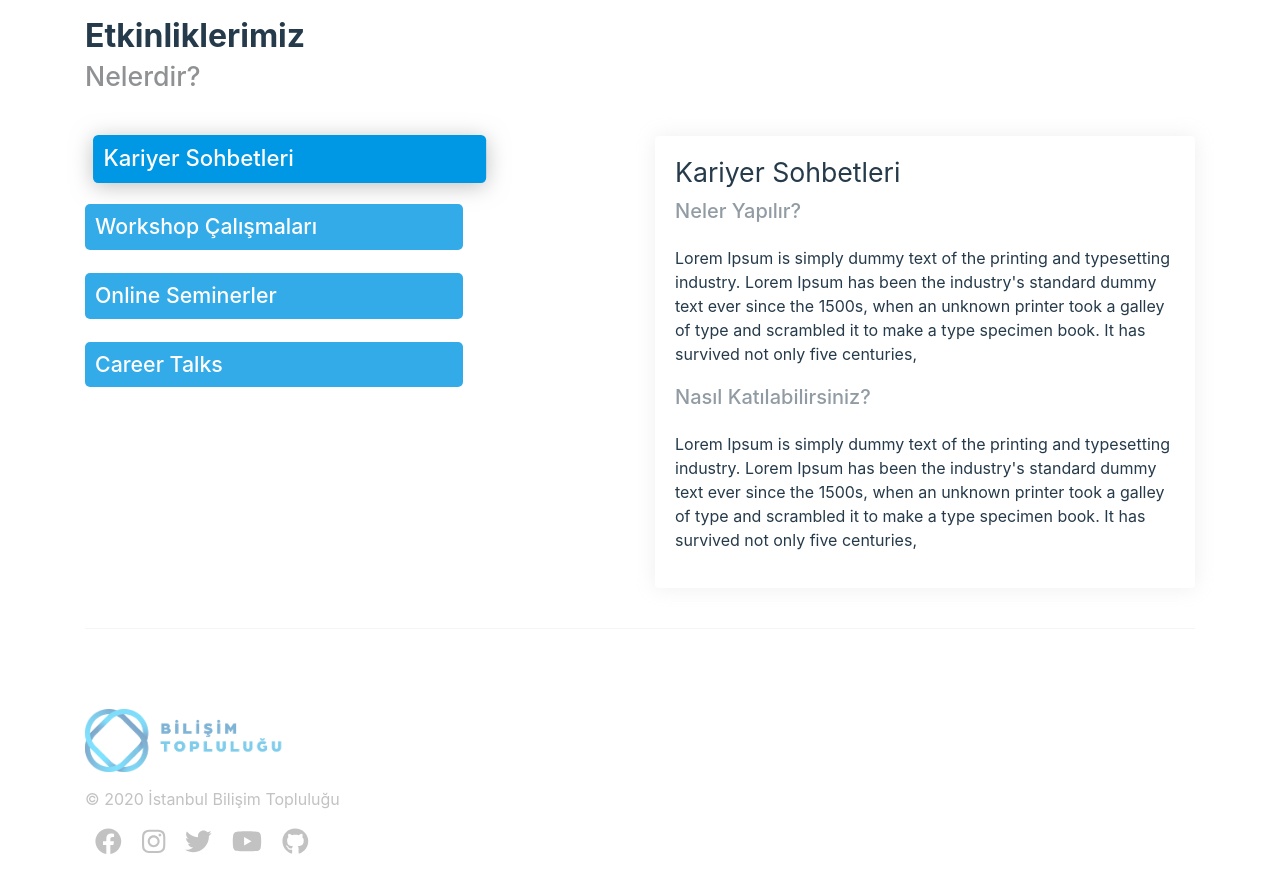
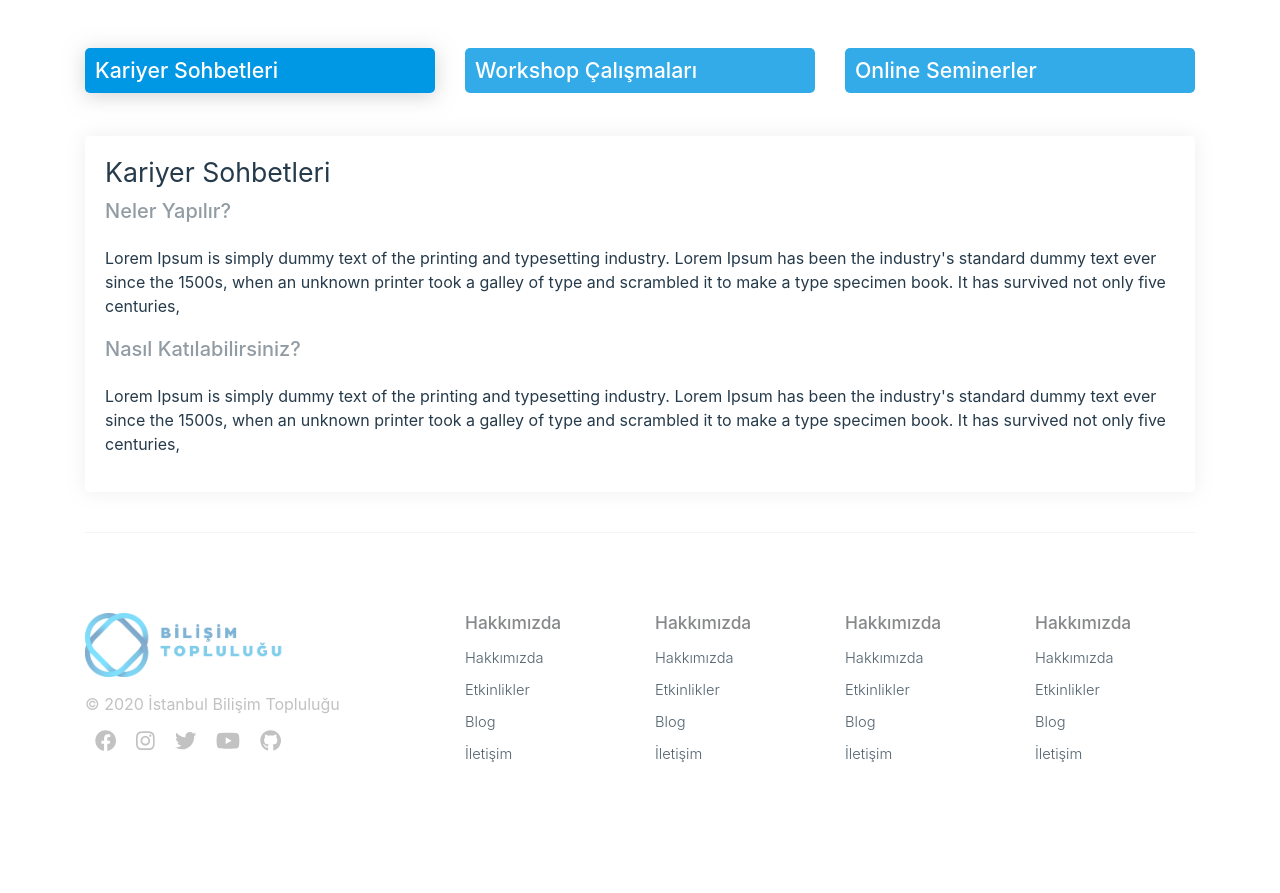
Before and after one commit to bilisimtoplulugu/IBT-Web-Client, a Next.js app: page / in a window 1280 px wide. Shown: the part 1764-2657 px from the top of the page. After the commit the page ends 2614 px from the top, so only its background shows below. Built offline with nearby package versions, Linux system fonts and the light colour scheme.

Commit message:
footer and events detail card edit

```diff
--- a/components/EventDateSlider.tsx
+++ b/components/EventDateSlider.tsx
@@ -80,7 +80,6 @@ export default function EventDateSlider() {
 
   return (
     <div data-aos="fade-right">
-      <h1 onClick={() => console.log(selectedEvent)}>test</h1>
       <CustomSlider {...settings}>
         <EventDateCard className={selectedEvent == 1 && 'active'} onClick={() => dispatch(addEvent(1))}>
           11 Mayıs Pazartesi,2020
--- a/components/Footer.tsx
+++ b/components/Footer.tsx
@@ -23,7 +23,7 @@ border-top:1px solid #f5f5f5;
     margin-top:10px;
 }
 .social-links a{
-    font-size:20pt;
+    font-size: 16pt;
     padding:10px;
     color: #868686;
     opacity: .5;
@@ -43,6 +43,25 @@ border-top:1px solid #f5f5f5;
     opacity: .5;
     color: #868686;
 }
+.footerTitle{
+    font-size: 13pt;
+    font-weight: 500;
+    color: #86888a;
+}
+.footerLinks ul{
+    list-style: none;
+    margin: 0;
+    padding: 0;
+}
+.footerLinks a{
+    display: block;
+    font-weight: 300;
+    font-size: 11pt;
+    color:#253a4a;
+    opacity: .8;
+    padding: 5px 0;
+    text-decoration: none;
+}
 `
 export default function Footer() {
     return (
@@ -50,7 +69,7 @@ export default function Footer() {
         <Container >
             <CustomFooter>
                 <Row>
-                   <Col xs={3}>
+                    <Col xs={12}  md={4} className="text-center text-md-left">
                         <Row>
                             <Col xs={12}>
                                 <Link href="/">
@@ -63,45 +82,146 @@ export default function Footer() {
                                 <div className="social-links">
                                     <Link href="/">
                                         <a>
-
                                             <FontAwesomeIcon className="instagramIcon" icon={faFacebook} />
-
                                         </a>
                                     </Link>
                                     <Link href="/">
                                         <a>
                                             <FontAwesomeIcon className="instagramIcon" icon={faInstagram} />
-
                                         </a>
                                     </Link>
                                     <Link href="/">
                                         <a>
-
                                             <FontAwesomeIcon className="instagramIcon" icon={faTwitter} />
-
-
                                         </a>
                                     </Link>
                                     <Link href="/">
                                         <a>
-
                                             <FontAwesomeIcon className="instagramIcon" icon={faYoutube} />
-
-
                                         </a>
                                     </Link>
                                     <Link href="/">
                                         <a>
-
                                             <FontAwesomeIcon className="instagramIcon" icon={faGithub} />
-
-
                                         </a>
                                     </Link>
                                 </div>
                             </Col>
                         </Row>
                     </Col>
+                    <Col xs={12} md={8} className="footerLinks">
+                        <Row>
+                            <Col xs={6} md={3}>
+                                <h6 className="footerTitle mt-5 mt-md-0 ">
+                                    Hakkımızda
+                                    </h6>
+                                <ul>
+                                    <li>
+                                        <Link href="/">
+                                            <a >Hakkımızda</a>
+                                        </Link>
+                                        </li>
+                                    <li>
+                                        <Link href="/">
+                                            <a >Etkinlikler</a>
+                                        </Link>
+                                        </li>
+                                    <li>  <
+                                        Link href="/">
+                                            <a >Blog</a>
+                                        </Link>
+                                        </li>
+                                    <li>
+                                        <Link href="/">
+                                            <a >İletişim</a>
+                                        </Link>
+                                        </li>
+                                </ul>
+                            </Col>
+                            <Col xs={6} md={3}>
+                                <h6 className="footerTitle mt-5 mt-md-0 ">
+                                    Hakkımızda
+                                    </h6>
+                                <ul>
+                                    <li>
+                                        <Link href="/">
+                                            <a >Hakkımızda</a>
+                                        </Link>
+                                        </li>
+                                    <li>
+                                        <Link href="/">
+                                            <a >Etkinlikler</a>
+                                        </Link>
+                                        </li>
+                                    <li>  <
+                                        Link href="/">
+                                            <a >Blog</a>
+                                        </Link>
+                                        </li>
+                                    <li>
+                                        <Link href="/">
+                                            <a >İletişim</a>
+                                        </Link>
+                                        </li>
+                                </ul>
+                            </Col>
+                            <Col xs={6} md={3}>
+                                <h6 className="footerTitle mt-5 mt-md-0 ">
+                                    Hakkımızda
+                                    </h6>
+                                <ul>
+                                    <li>
+                                        <Link href="/">
+                                            <a >Hakkımızda</a>
+                                        </Link>
+                                        </li>
+                                    <li>
+                                        <Link href="/">
+                                            <a >Etkinlikler</a>
+                                        </Link>
+                                        </li>
+                                    <li>  <
+                                        Link href="/">
+                                            <a >Blog</a>
+                                        </Link>
+                                        </li>
+                                    <li>
+                                        <Link href="/">
+                                            <a >İletişim</a>
+                                        </Link>
+                                        </li>
+                                </ul>
+                            </Col>
+                            <Col xs={6} md={3}>
+                                <h6 className="footerTitle mt-5 mt-md-0 ">
+                                    Hakkımızda
+                                    </h6>
+                                <ul>
+                                    <li>
+                                        <Link href="/">
+                                            <a >Hakkımızda</a>
+                                        </Link>
+                                        </li>
+                                    <li>
+                                        <Link href="/">
+                                            <a >Etkinlikler</a>
+                                        </Link>
+                                        </li>
+                                    <li>  <
+                                        Link href="/">
+                                            <a >Blog</a>
+                                        </Link>
+                                        </li>
+                                    <li>
+                                        <Link href="/">
+                                            <a >İletişim</a>
+                                        </Link>
+                                        </li>
+                                </ul>
+                            </Col>
+                        </Row>
+                    </Col>
+
                 </Row>
             </CustomFooter>
         </Container>
--- a/components/HomeEventCard.tsx
+++ b/components/HomeEventCard.tsx
@@ -1,6 +1,6 @@
-import React, {useState} from 'react';
-import {useSelector} from 'react-redux';
-import {Card, Row, Col} from 'react-bootstrap';
+import React, { useState } from 'react';
+import { useSelector } from 'react-redux';
+import { Card, Row, Col } from 'react-bootstrap';
 import styled from 'styled-components';
 import Link from 'next/link';
 import data from '../data';
@@ -45,13 +45,16 @@ export default function HomeEventCard() {
   const selectedEvent = useSelector((state) => state.eventReducer);
 
   return (
-    <Link href="/about" as="/hakkimizda">
+
+    <div>
+      {data.map((event) => {
+        if (event.id === selectedEvent) {
+          return (
+            <Link href="/about" as="/hakkimizda" >
               <a className="text-decoration-none">
                 <CustomCard>
                   <CustomCard.Body>
-            {data.map((event) => {
-              if (event.id === selectedEvent) {
-                return (
+
                     <Row>
                       <Col xs={12} md={4}>
                         <img src={event.img} />
@@ -72,12 +75,14 @@ export default function HomeEventCard() {
                         <p>{event.description}</p>
                       </Col>
                     </Row>
-                );
-              }
-            })}
+
                   </CustomCard.Body>
                 </CustomCard>
               </a>
             </Link>
           );
         }
+      })}
+    </div>
+  );
+}
--- a/components/HomeEventDetailCard.tsx
+++ b/components/HomeEventDetailCard.tsx
@@ -45,8 +45,7 @@ export default function HomeEventDetailCard() {
 
                     </div>
                     <p>
-            Lorem Ipsum is simply dummy text of the printing and typesetting industry. Lorem Ipsum has been the industry's standard dummy text ever since the 1500s, when an unknown printer took a galley of type and scrambled it to make a type specimen book. It has survived not only five centuries,
-</p>
+                        Lorem Ipsum is simply dummy text of the printing and typesetting industry. Lorem Ipsum has been the industry's standard dummy text ever since the 1500s, when an unknown printer took a galley of type and scrambled it to make a type specimen book. It has survived not only five centuries,</p>
 
                 </CustomCard.Body>
             </CustomCard>
--- a/pages/index.tsx
+++ b/pages/index.tsx
@@ -115,20 +115,20 @@ h3{
     opacity:.8;
     margin-bottom: 23px;
     border-radius:5px;
-    width: 70%;
     transition: all .3s ease;
+cursor:pointer;
 }
 h3.active{
     opacity:1;
-    transform: scale(1.04) translateX(15px);
-    box-shadow: 0 3px 20px rgba(169,169,169,0.75);
+    transition: all .3s ease;
+    box-shadow: 0 3px 20px rgba(169, 169, 169, 0.5);
 }
 h3:hover{
     opacity:1;
-    transform: scale(1.04) translateX(15px);
     transition: all .3s ease;
-    box-shadow: 0 3px 20px rgba(169,169,169,0.75);
+    box-shadow: 0 3px 20px rgba(169, 169, 169, 0.5);
 }
+
 
 `;
 export default function Home() {
@@ -199,24 +199,34 @@ export default function Home() {
 
                 <Row>
 
-                    <Col xs={6}>
+                    <Col xs={12}>
                     <div className="contentSide" >
-                    <EventInfo data-aos="fade-right">
+                    <Row>
+                        <Col xs={12} sm={6} md={4}>
+                        <EventInfo data-aos="fade-right">
                         <h3 className="active">Kariyer Sohbetleri</h3>
                     </EventInfo>
+
+                        </Col>
+                        <Col xs={12} sm={6} md={4}>
+
                     <EventInfo data-aos="fade-right">
                         <h3>Workshop Çalışmaları</h3>
                     </EventInfo >
+
+                        </Col>
+                        <Col xs={12} sm={6} md={4}>
+
                     <EventInfo data-aos="fade-right">
                         <h3>Online Seminerler</h3>
                     </EventInfo>
-                    <EventInfo data-aos="fade-right">
-                        <h3>Career Talks</h3>
-                    </EventInfo>
+
+                        </Col>
+                    </Row>
 
                     </div>
                     </Col>
-                    <Col xs={6}>
+                    <Col xs={12}>
                     <HomeEventDetailCard  />
                     </Col>
                 </Row>
```
Also changed, not shown: package.json (line endings or trailing spaces). Lines whose indentation alone changed are shown as unchanged.
